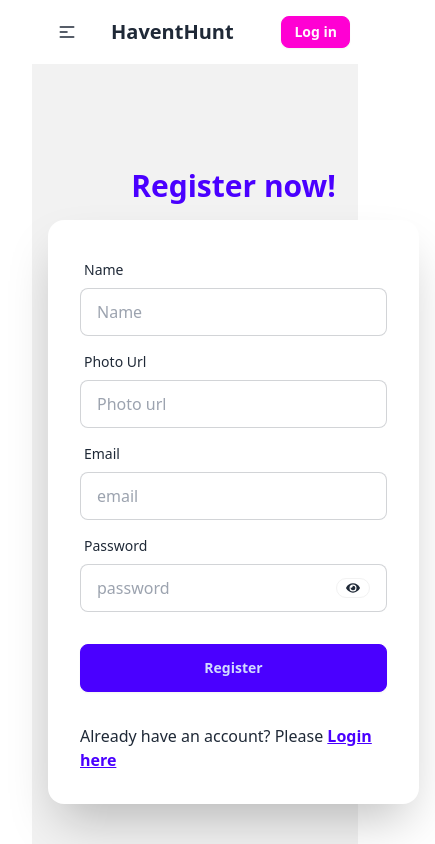
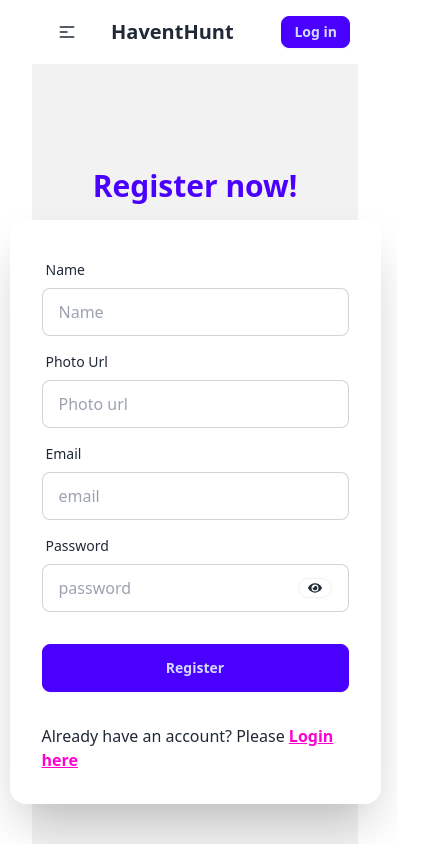
Before and after one commit to naimul-123/real-estate-management-system, a React (Vite) app: page /register in a window 390 px wide. Shown: the top 844 px of the page, 435 px wide, since content can reach past the window. Built offline with nearby package versions, Linux system fonts and the light colour scheme; no server answers.

Commit message:
some style changes

```diff
--- a/src/components/Navbar.jsx
+++ b/src/components/Navbar.jsx
@@ -98,7 +98,7 @@ const Navbar = () => {
 						<div className='flex items-center justify-center gap-3'>
 							<Link
 								to='/login'
-								className='btn btn-sm btn-secondary'>
+								className='btn btn-sm btn-primary'>
 								Log in
 							</Link>
 						</div>
--- a/src/pages/LogIn.jsx
+++ b/src/pages/LogIn.jsx
@@ -88,7 +88,7 @@ const LogIn = () => {
 			<div className='flex items-center justify-center min-h-screen bg-base-200'>
 				<div className='hero-content flex-col'>
 					<div className='text-center'>
-						<h1 className='text-3xl text-secondary font-bold'>Login now!</h1>
+						<h2 className='text-3xl md:text-4xl lg:text-5xl text-primary font-bold'>Login now!</h2>
 					</div>
 					<div className='card w-full shadow-2xl bg-base-100'>
 						<form
@@ -139,7 +139,7 @@ const LogIn = () => {
 								)}
 							</div>
 							<div className='form-control mt-6'>
-								<button className='btn btn-secondary'>Login</button>
+								<button className='btn btn-primary'>Login</button>
 							</div>
 							<div
 								onClick={handleGoogleSignIn}
--- a/src/pages/Register.jsx
+++ b/src/pages/Register.jsx
@@ -50,12 +50,12 @@ const Register = () => {
 				<title>Register</title>
 			</Helmet>
 			<ToastContainer autoClose={1000} />
-			<div className='hero min-h-screen bg-base-200'>
+			<div className='flex items-center justify-center min-h-screen bg-base-200'>
 				<div className='hero-content flex-col'>
 					<div className='text-center'>
-						<h1 className='text-3xl md:text-5xl font-bold text-primary'>Register now!</h1>
+						<h2 className='text-3xl md:text-5xl font-bold text-primary'>Register now!</h2>
 					</div>
-					<div className='card shrink-0 w-full max-w-lg shadow-2xl bg-base-100'>
+					<div className='card shrink-0 w-full shadow-2xl bg-base-100'>
 						<form
 							className='card-body'
 							onSubmit={handleSubmit((data) => {
@@ -150,7 +150,7 @@ const Register = () => {
 									Already have an account? Please{' '}
 									<Link
 										to='/login'
-										className='link font-semibold link-primary'>
+										className='link font-semibold link-secondary'>
 										Login here
 									</Link>
 								</p>
--- a/src/pages/UserProfile.jsx
+++ b/src/pages/UserProfile.jsx
@@ -17,9 +17,9 @@ const UserProfile = () => {
 				<title>userprofile</title>
             </Helmet>
 
-            <div className='hero-content flex-col'>
+            <div className='hero-content flex-col lg:flex-row-reverse '>
 
-				<div className='flex flex-col justify-center   p-6 rounded-xl sm:px-12 text-gray-950'>
+				<div className='flex flex-col   justify-center   p-6 rounded-xl sm:px-12 text-gray-950'>
 
                     <img
 						src={user?.photoURL}
```
